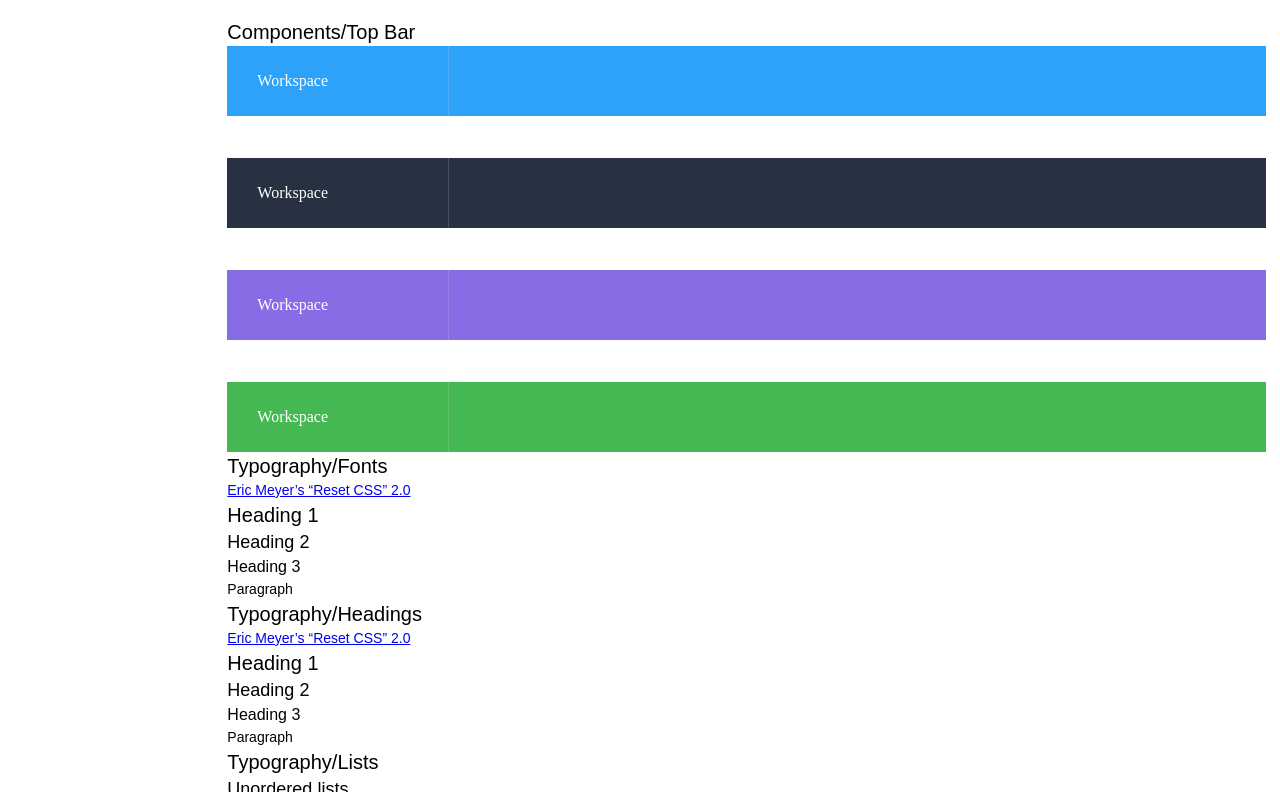
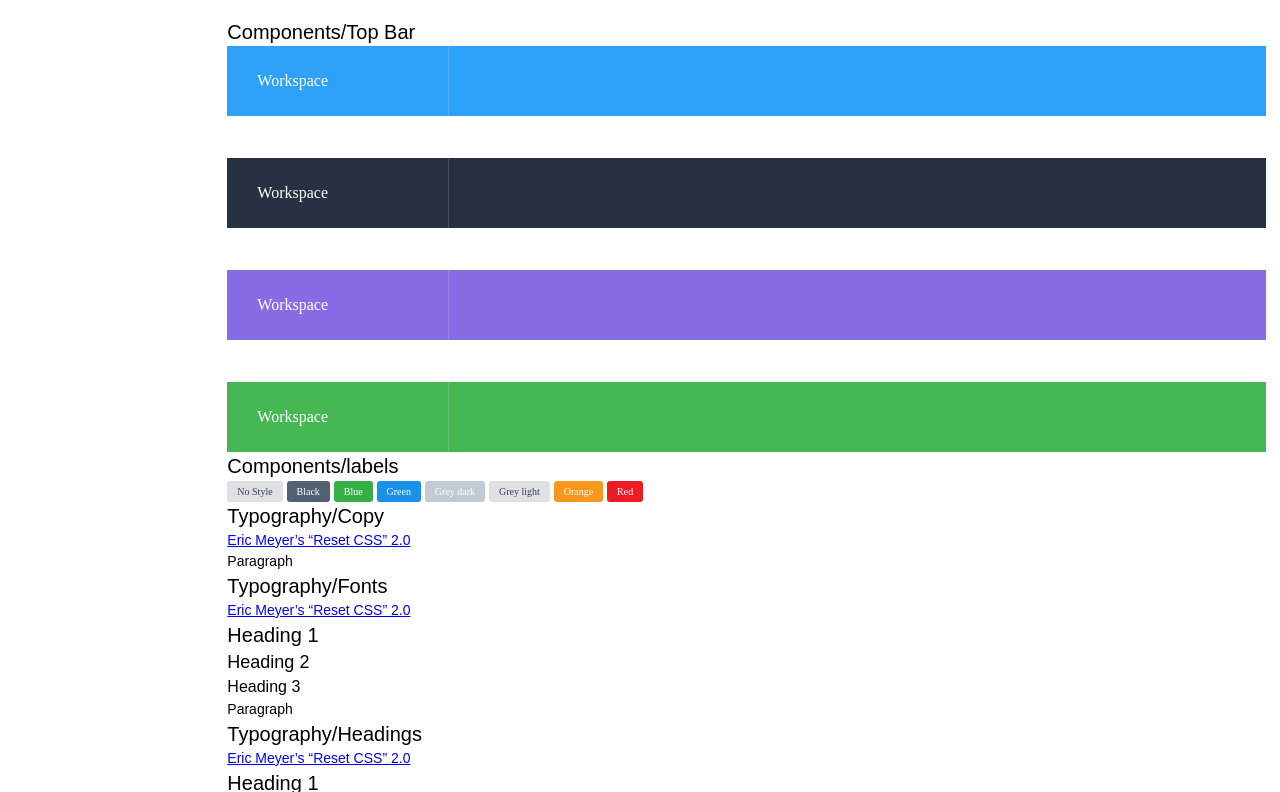
Before and after one commit to alicerce/alicerce-css--old, a website: page docs/index.html in a window 1280 px wide. Shown: the part 916-1708 px from the top of the page. Drawn offline with Linux system fonts and the light colour scheme.

Commit message:
feat: add component label

```diff
--- a/docs/index.html
+++ b/docs/index.html
@@ -385,6 +385,46 @@ ol li:before,
   color: var(--text-color--disabled);
   opacity: 0.5;
 }
+.label {
+  --background-color: #dfe1e5;
+  --text-color: #354052;
+  background-color: var(--background-color);
+  border-radius: 3px;
+  font-family: SourceSansPro-Semibold;
+  font-size: 10px;
+  line-height: 13px;
+  color: var(--text-color);
+  padding: 4px 10px;
+  display: inline-block;
+}
+.label.is-black {
+  --background-color: #516173;
+  --text-color: #fff;
+}
+.label.is-blue {
+  --background-color: #36af47;
+  --text-color: #fff;
+}
+.label.is-green {
+  --background-color: #1991eb;
+  --text-color: #fff;
+}
+.label.is-grey--dark {
+  --background-color: #c2cad4;
+  --text-color: #fff;
+}
+.label.is-grey--light {
+  --background-color: #dfe1e5;
+  --text-color: #354052;
+}
+.label.is-orange {
+  --background-color: #f7981c;
+  --text-color: #fff;
+}
+.label.is-red {
+  --background-color: #ed1c24;
+  --text-color: #fff;
+}
 .notification {
   --background-color: #dfe1e5;
   --text-color: #354052;
@@ -519,6 +559,11 @@ ol li:before,
                         Top Bar
                       </a>
                     </li>
+                    <li>
+                      <a href="#Components-labels">
+                        labels
+                      </a>
+                    </li>
                 </ul>
             </li>
             <li>
@@ -526,6 +571,11 @@ ol li:before,
                   Typography
                 </a>
                 <ul class="submenu" data-submenu="Typography">
+                    <li>
+                      <a href="#Typography-Copy">
+                        Copy
+                      </a>
+                    </li>
                     <li>
                       <a href="#Typography-Fonts">
                         Fonts
@@ -697,6 +747,50 @@ ol li:before,
 
 
           </div>
+          <div class="section" id="Components-labels" data-section="Components" data-heading="labels">
+            <div class="comment">
+              <h3 class="is-text-h1">
+                Components/labels
+              </h3>
+              <div class="label">
+  No Style
+</div>
+<div class="label is-black">
+  Black
+</div>
+<div class="label is-blue">
+  Blue
+</div>
+<div class="label is-green">
+  Green
+</div>
+<div class="label is-grey--dark">
+  Grey dark
+</div>
+<div class="label is-grey--light">
+  Grey light
+</div>
+<div class="label is-orange">
+  Orange
+</div>
+<div class="label is-red">
+  Red
+</div>
+            </div>
+
+
+          </div>
+          <div class="section" id="Typography-Copy" data-section="Typography" data-heading="Copy">
+            <div class="comment">
+              <h3 class="is-text-h1">
+                Typography/Copy
+              </h3>
+              <p><a href="http://meyerweb.com/eric/tools/css/reset/">Eric Meyer&#x2019;s &#x201C;Reset CSS&#x201D; 2.0</a></p>
+<p>Paragraph</p>
+            </div>
+
+
+          </div>
           <div class="section" id="Typography-Fonts" data-section="Typography" data-heading="Fonts">
             <div class="comment">
               <h3 class="is-text-h1">
--- /dev/null
+++ b/src/components/labels.styl
@@ -0,0 +1,68 @@
+/* SG
+# Components/labels
+
+<div class='label'>
+  No Style
+</div>
+<div class='label is-black'>
+  Black
+</div>
+<div class='label is-blue'>
+  Blue
+</div>
+<div class='label is-green'>
+  Green
+</div>
+<div class='label is-grey--dark'>
+  Grey dark
+</div>
+<div class='label is-grey--light'>
+  Grey light
+</div>
+<div class='label is-orange'>
+  Orange
+</div>
+<div class='label is-red'>
+  Red
+</div>
+*/
+
+.label
+  --background-color #DFE1E5
+  --text-color #354052
+  background-color var(--background-color)
+  border-radius 3px
+  font-family SourceSansPro-Semibold
+  font-size 10px
+  line-height 13px
+  color var(--text-color)
+  padding 4px 10px
+  display inline-block
+
+  &.is-black
+    --background-color #516173
+    --text-color #fff
+
+  &.is-blue
+    --background-color #36AF47
+    --text-color #fff
+
+  &.is-green
+    --background-color #1991EB
+    --text-color #fff
+
+  &.is-grey--dark
+    --background-color #C2CAD4
+    --text-color #fff
+
+  &.is-grey--light
+    --background-color #DFE1E5
+    --text-color #354052
+
+  &.is-orange
+    --background-color #F7981C
+    --text-color #fff
+
+  &.is-red
+    --background-color #ED1C24
+    --text-color #fff
--- a/src/index.styl
+++ b/src/index.styl
@@ -3,5 +3,6 @@
 @import 'base/grid.styl'
 @import 'base/typography.styl'
 @import 'base/buttons.styl'
+@import 'components/labels.styl'
 @import 'components/notifications.styl'
 @import 'components/top-bar.styl'
```
Also changed, not shown: dist/index.css, 1 other file.
